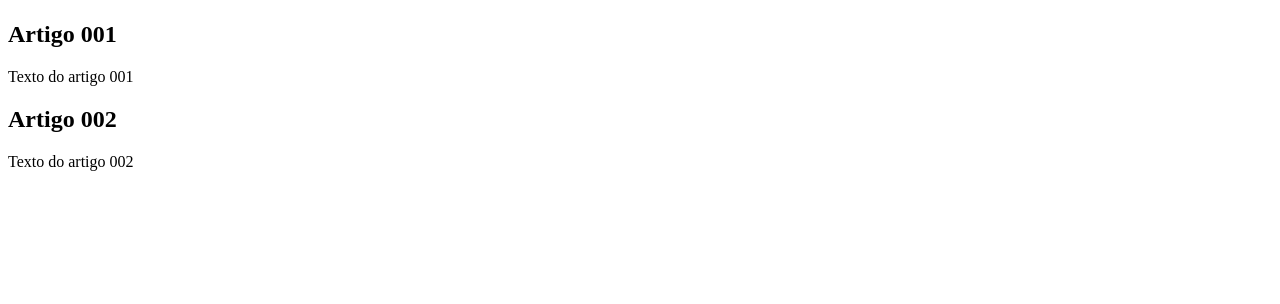
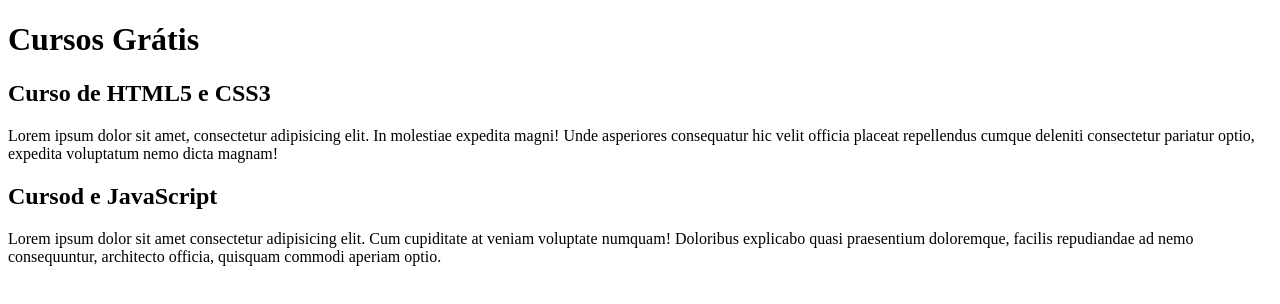
Before and after one commit to Leobeira/projeto-site, a plain HTML site: page index.html in a window 1280 px wide. Drawn offline with Linux system fonts and the light colour scheme.

Commit message:
comecei a escrever o conteúdo

```diff
--- a/index.html
+++ b/index.html
@@ -8,17 +8,17 @@
 <body>
     <main>
         <header>
-            <h1></h1>
+            <h1>Cursos Grátis</h1>
         </header>
 
         <article>
-            <h2>Artigo 001</h2>
-            <p>Texto do artigo 001</p>
+            <h2>Curso de HTML5 e CSS3</h2>
+            <p>Lorem ipsum dolor sit amet, consectetur adipisicing elit. In molestiae expedita magni! Unde asperiores consequatur hic velit officia placeat repellendus cumque deleniti consectetur pariatur optio, expedita voluptatum nemo dicta magnam!</p>
         </article>
 
         <article>
-            <h2>Artigo 002</h2>
-            <p>Texto do artigo 002</p>
+            <h2>Cursod e JavaScript</h2>
+            <p>Lorem ipsum dolor sit amet consectetur adipisicing elit. Cum cupiditate at veniam voluptate numquam! Doloribus explicabo quasi praesentium doloremque, facilis repudiandae ad nemo consequuntur, architecto officia, quisquam commodi aperiam optio.</p>
         </article>
     </main>
 </body>
```
